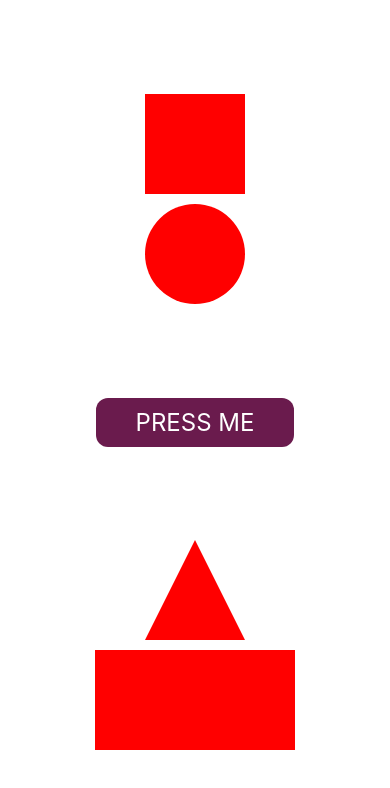
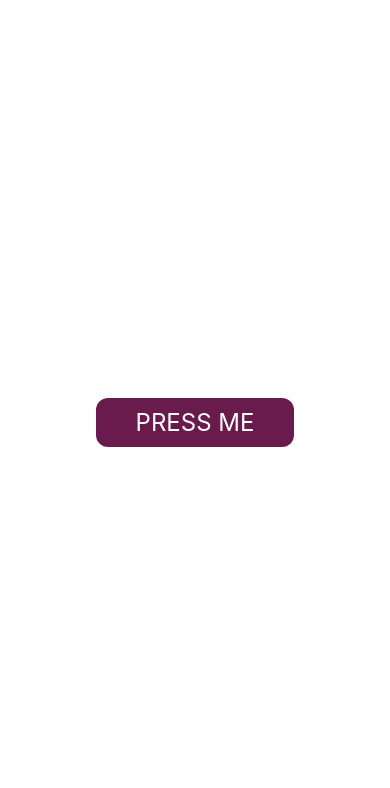
Before and after one commit to parteek2813/BgChanger, a React Native app: screen / in a window 390 px wide. Shown: the top 788 px of the page. Built offline with nearby package versions, Linux system fonts and the light colour scheme.

Commit message:
completed shapes with color changing

```diff
--- a/App.tsx
+++ b/App.tsx
@@ -21,6 +21,7 @@ import {
 
 function App(): JSX.Element {
   const [randomBackground, setRandomBackground] = useState('#FFFFFF');
+  const [shapeBackground, setShapeBackground] = useState('#FFFFFF');
 
   const generateColor = () => {
     const hexRange = '0123456789ABCDEF';
@@ -32,20 +33,45 @@ function App(): JSX.Element {
     setRandomBackground(color);
   };
 
+  const generateColorShapes = () => {
+    const hexRange = '0123456789ABCDEF';
+    let color = '#';
+    for (let i = 0; i < 6; i++) {
+      color += hexRange[Math.floor(Math.random() * 16)]; // generate number from 1 to 16
+    }
+
+    setShapeBackground(color);
+  };
+
+  const functionCombined = () => {
+    generateColor();
+    generateColorShapes();
+  };
+
   const Square = () => {
-    return <View style={styles.square}></View>;
+    return (
+      <View style={[styles.square, {backgroundColor: shapeBackground}]}></View>
+    );
   };
 
   const Circle = () => {
-    return <View style={styles.circle}></View>;
+    return (
+      <View style={[styles.circle, {backgroundColor: shapeBackground}]}></View>
+    );
   };
 
   const Triangle = () => {
-    return <View style={styles.triangle}></View>;
+    return (
+      <View
+        style={[styles.triangle, {borderBottomColor: shapeBackground}]}></View>
+    );
   };
 
   const Rectangle = () => {
-    return <View style={styles.rectangle}></View>;
+    return (
+      <View
+        style={[styles.rectangle, {backgroundColor: shapeBackground}]}></View>
+    );
   };
   return (
     <>
@@ -56,7 +82,7 @@ function App(): JSX.Element {
           <Square />
           <Circle />
         </View>
-        <TouchableOpacity onPress={generateColor}>
+        <TouchableOpacity onPress={functionCombined}>
           <View style={styles.actionBtn}>
             <Text style={styles.actionBtnTxt}>Press me</Text>
           </View>
@@ -96,13 +122,11 @@ const styles = StyleSheet.create({
   square: {
     width: 100,
     height: 100,
-    backgroundColor: 'red',
   },
   circle: {
     width: 100,
     height: 100,
     borderRadius: 100 / 2,
-    backgroundColor: 'red',
     marginTop: 10,
   },
   triangle: {
@@ -123,7 +147,6 @@ const styles = StyleSheet.create({
   rectangle: {
     width: 100 * 2,
     height: 100,
-    backgroundColor: 'red',
     marginTop: 10,
   },
 });
```
